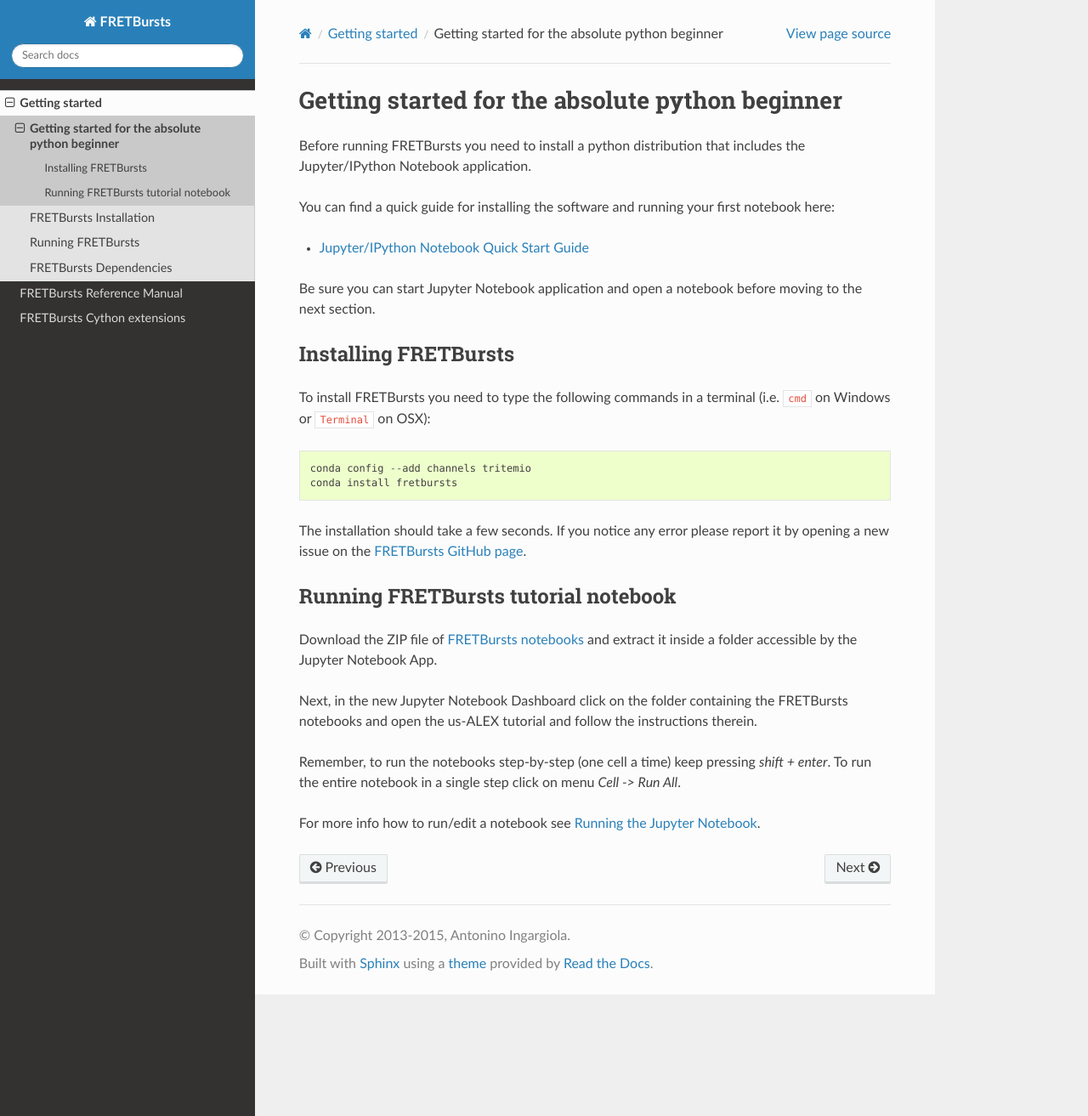
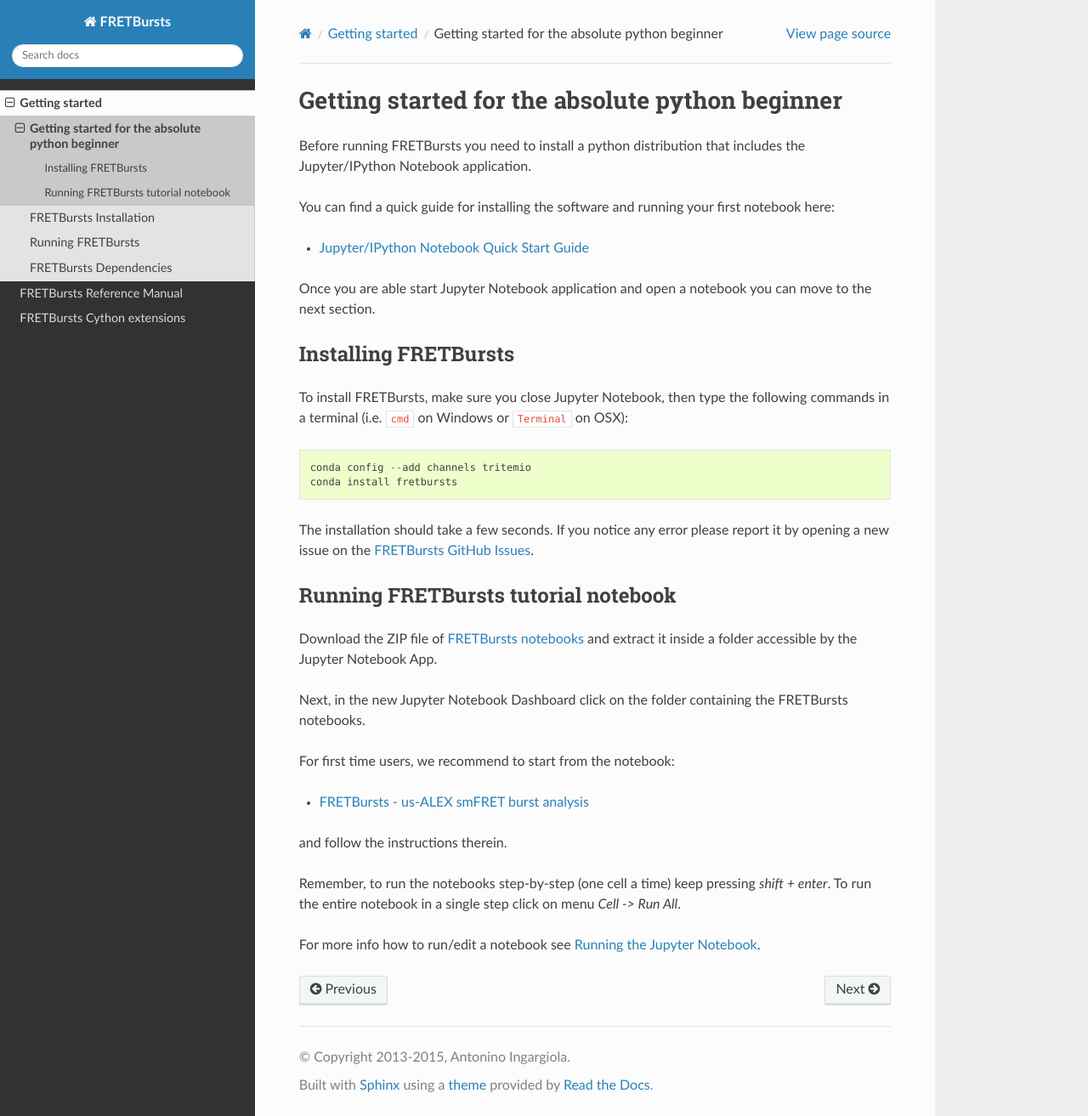
Before and after one commit to tritemio/FRETBursts, a Sphinx documentation site: the page built from docs/source/absolute_beginner.rst, in a window 1280 px wide and 1313 px high. Shown: the whole window at 85% size. Built offline with Sphinx 7.4.7 and the Read the Docs theme 2.0.0, drawn with Linux system fonts in a browser that asks for light colours; the version number could not be read and is left out.

Commit message:
Docs: clarifications in the installation instructions for beginners

```diff
--- a/docs/source/absolute_beginner.rst
+++ b/docs/source/absolute_beginner.rst
@@ -15,21 +15,22 @@
 
    <a href="http://jupyter-notebook-beginner-guide.readthedocs.org/" target="_blank">Jupyter/IPython Notebook Quick Start Guide</a>
 
-Be sure you can start Jupyter Notebook application and open a notebook before
-moving to the next section.
+Once you are able start Jupyter Notebook application and open
+a notebook you can move to the next section.
 
 Installing FRETBursts
 ---------------------
 
-To install FRETBursts you need to type the following commands in a terminal
+To install FRETBursts, make sure you close Jupyter Notebook, then
+type the following commands in a terminal
 (i.e. ``cmd`` on Windows or ``Terminal`` on OSX)::
 
     conda config --add channels tritemio
     conda install fretbursts
 
-The installation should take a few seconds. If you notice
-any error please report it by opening a new issue on the
-`FRETBursts GitHub page <https://github.com/tritemio/FRETBursts>`_.
+The installation should take a few seconds.
+If you notice any error please report it by opening a new issue on the
+`FRETBursts GitHub Issues <https://github.com/tritemio/FRETBursts/issues>`_.
 
 Running FRETBursts tutorial notebook
 ------------------------------------
@@ -39,8 +40,13 @@
 and extract it inside a folder accessible by the Jupyter Notebook App.
 
 Next, in the new Jupyter Notebook Dashboard click on the folder containing
-the FRETBursts notebooks and open the us-ALEX tutorial and follow the
-instructions therein.
+the FRETBursts notebooks.
+
+For first time users, we recommend to start from the notebook:
+
+- `FRETBursts - us-ALEX smFRET burst analysis <http://nbviewer.ipython.org/urls/raw.github.com/tritemio/FRETBursts_notebooks/master/notebooks/FRETBursts%2520-%2520us-ALEX%2520smFRET%2520burst%2520analysis.ipynb>`__
+
+and follow the instructions therein.
 
 Remember, to run the notebooks step-by-step (one cell a time) keep pressing
 *shift + enter*. To run the entire notebook in a single step click on menu
```
